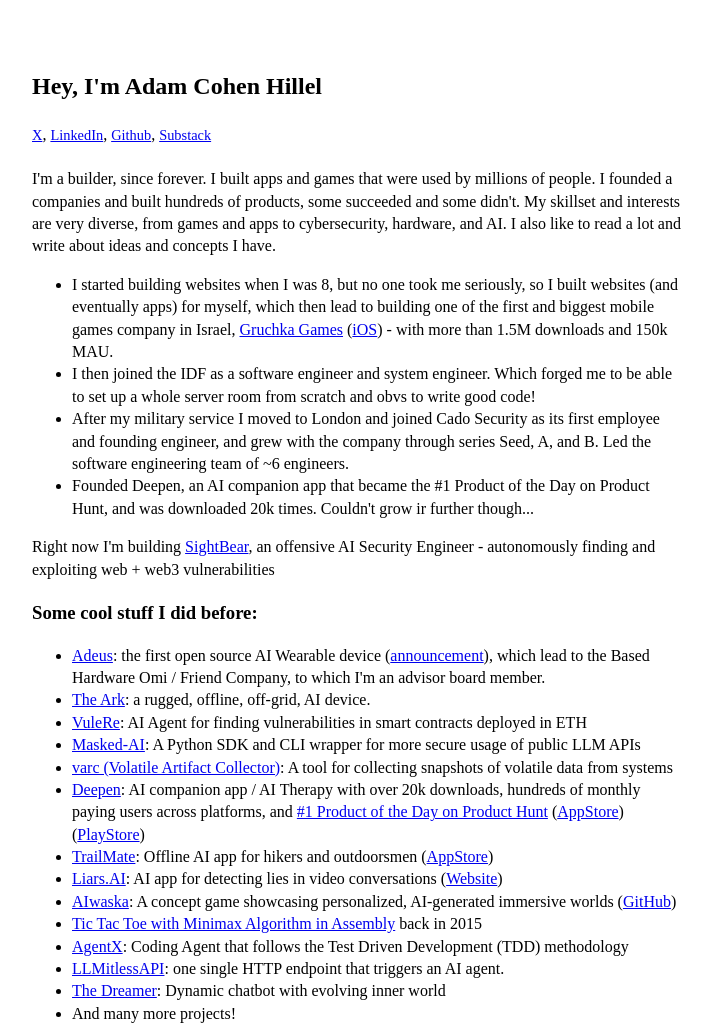
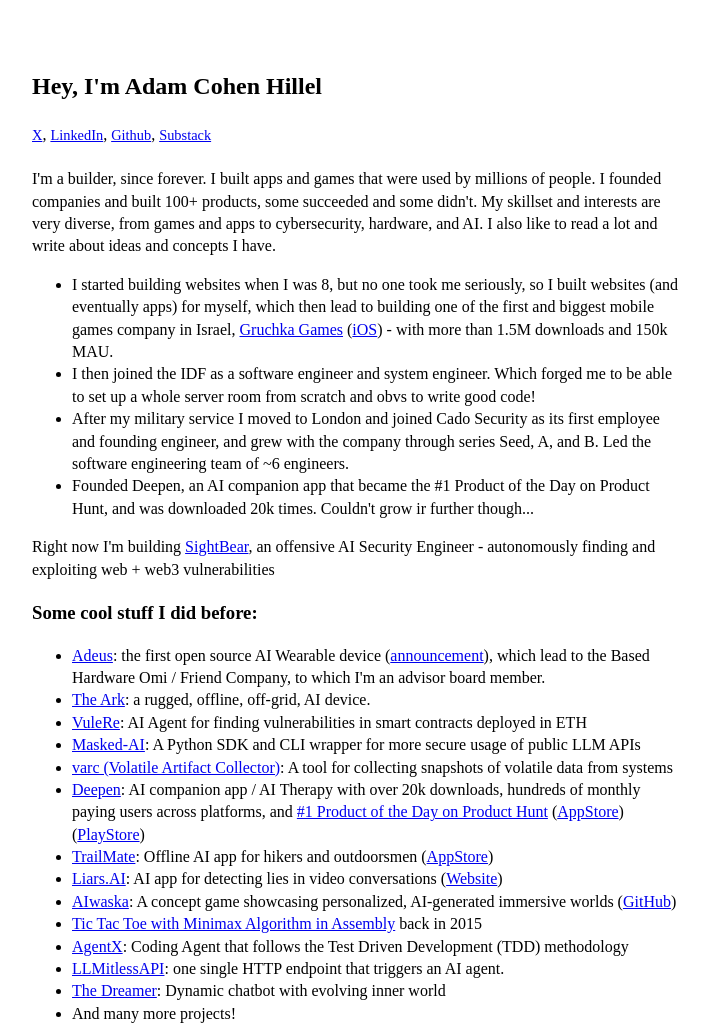
Before and after one commit to adamcohenhillel/adamcohenhillel, a plain HTML site: page index.html in a window 1280 px wide. Shown: the top 1028 px of the page, without its empty margins (283-995 px from the left). Drawn offline with Linux system fonts and the light colour scheme; a script that the page names is missing.

Commit message:
small fix

```diff
--- a/index.html
+++ b/index.html
@@ -36,7 +36,7 @@
 
       I'm a builder, since forever.
       I built apps and games that were used by millions of people.
-      I founded a companies and built hundreds of products, some succeeded and some didn't. My skillset and interests are very diverse, from games and apps to cybersecurity, hardware, and AI. I also like to read a lot and write about ideas and concepts I have.
+      I founded companies and built 100+ products, some succeeded and some didn't. My skillset and interests are very diverse, from games and apps to cybersecurity, hardware, and AI. I also like to read a lot and write about ideas and concepts I have.
 
       <ul>
         <li>I started building websites when I was 8, but no one took me seriously, so I built websites (and eventually apps) for myself, which then lead to building one of the first and biggest mobile games company in Israel, <a href="https://play.google.com/store/apps/developer?id=Gruchka&hl=en_US">Gruchka Games</a> (<a href="https://apps.apple.com/us/developer/abraham-cohen-hillel/id1124164854">iOS</a>) - with more than 1.5M downloads and 150k MAU.</li>
```
